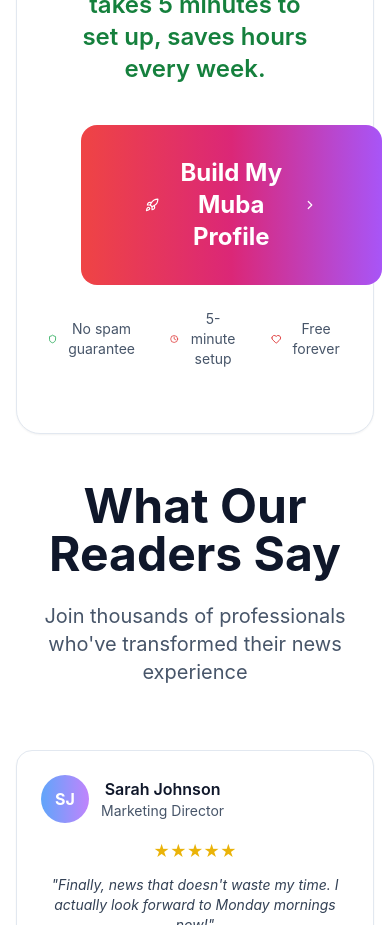
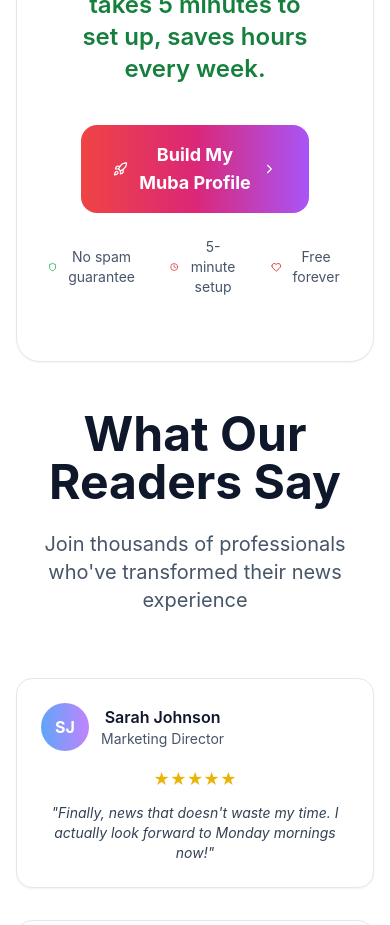
Before and after one commit to MubasharNazir/smartbrief, a React (Create React App) app: page / in a window 390 px wide. Shown: the part 4560-5485 px from the top of the page. Built offline with nearby package versions, Linux system fonts and the light colour scheme.

Commit message:
Update App.js and other changes

```diff
--- a/src/pages/LandingPage.jsx
+++ b/src/pages/LandingPage.jsx
@@ -304,12 +304,12 @@
           </p>
           <button
             onClick={() => navigate('/assessment')}
-            className="group relative bg-gradient-to-r from-red-500 via-pink-600 to-purple-500 px-16 py-8 rounded-2xl font-bold text-2xl hover:shadow-2xl transition-all transform hover:scale-105 mb-6 overflow-hidden"
+            className="group relative bg-gradient-to-r from-red-500 via-pink-600 to-purple-500 px-8 py-4 md:px-16 md:py-8 rounded-2xl font-bold text-lg md:text-2xl hover:shadow-2xl transition-all transform hover:scale-105 mb-6 overflow-hidden"
           >
-            <span className="relative z-10 flex items-center gap-4 text-white">
-              <Rocket className="w-8 h-8" />
+            <span className="relative z-10 flex items-center gap-2 md:gap-4 text-white">
+              <Rocket className="w-6 h-6 md:w-8 md:h-8" />
               Build My Muba Profile
-              <ChevronRight className="w-8 h-8 group-hover:translate-x-2 transition-transform" />
+              <ChevronRight className="w-6 h-6 md:w-8 md:h-8 group-hover:translate-x-2 transition-transform" />
             </span>
           </button>
           <div className="flex justify-center items-center gap-8 text-sm text-slate-600">
```
